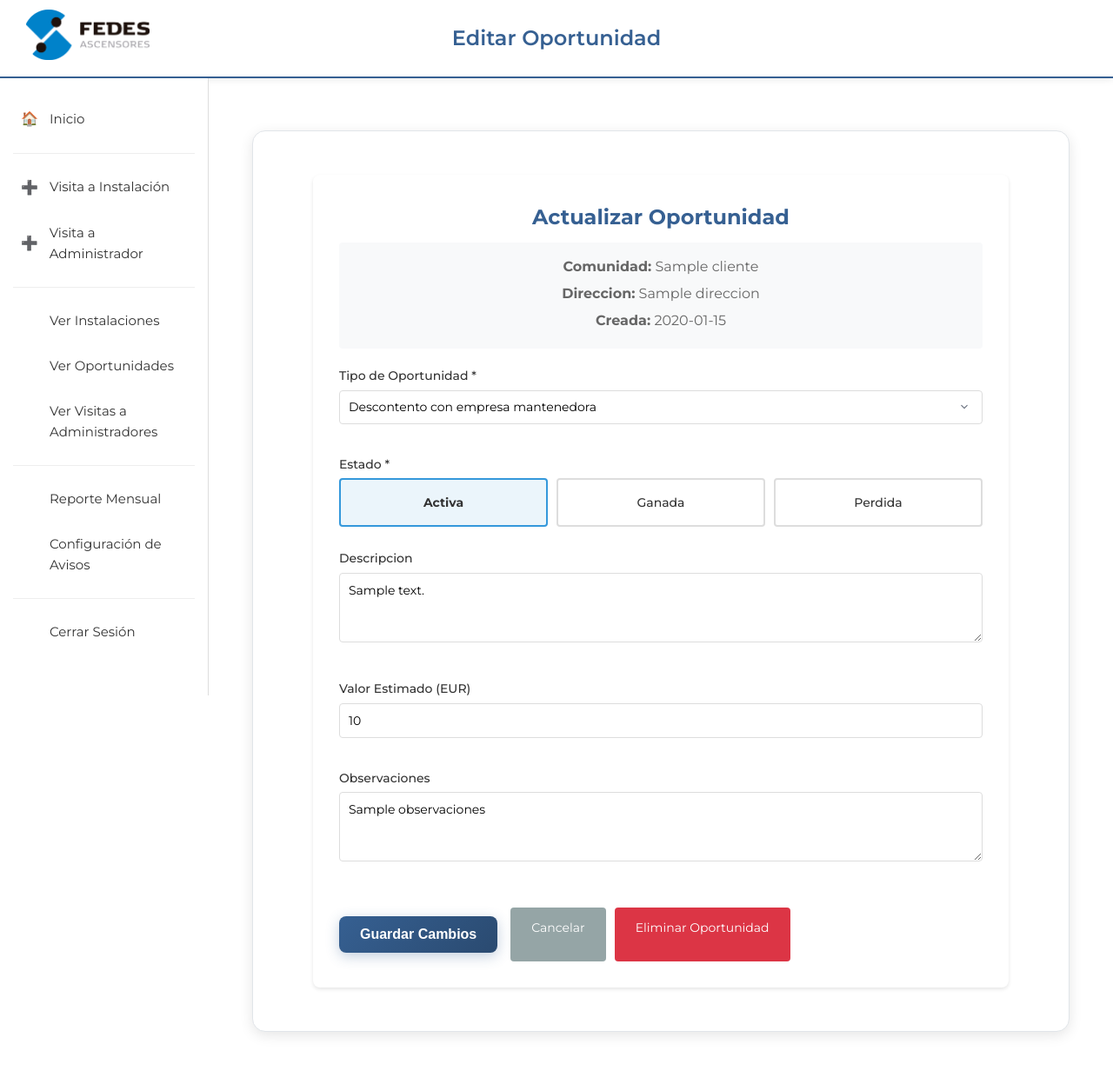
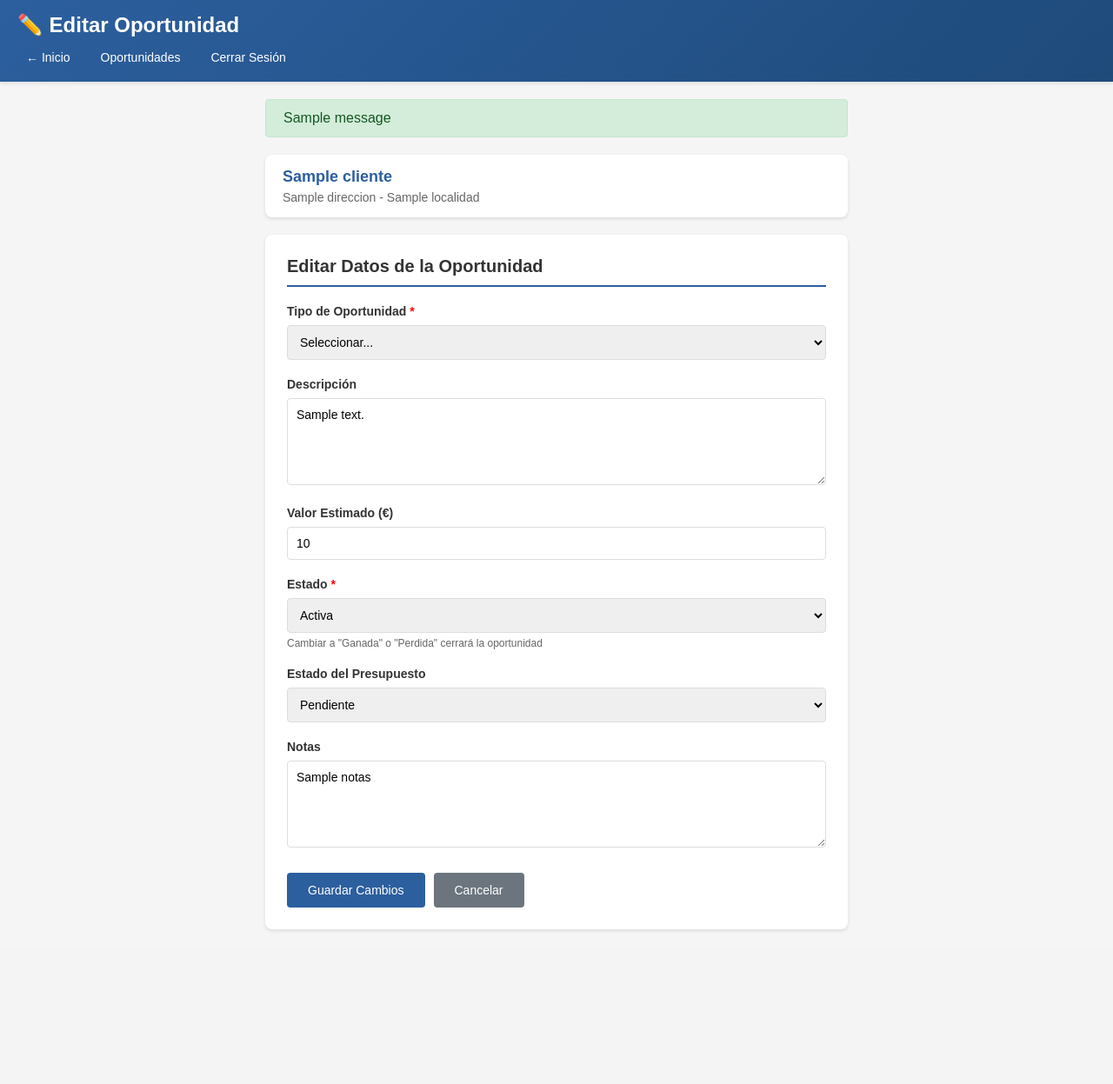
Before and after one commit to mstmarc/ascensoralert_, a Flask app: page /editar_oportunidad/1 in a window 1280 px wide. Shown: the whole page at 87% size. After the commit the page ends 1071 px from the top, so only its background shows below. Run offline with Flask 3, Linux system fonts and the light colour scheme; the visitor is signed in with stand-in values (Sample User, id 1); one stand-in notice (Sample message) is shown; a database or web service that is not in the repository returns one stand-in record (values such as "Sample title"); data that the repository does not hold is empty.

Commit message:
Update editar_oportunidad.html

```diff
--- a/templates/editar_oportunidad.html
+++ b/templates/editar_oportunidad.html
@@ -3,154 +3,267 @@
 <head>
     <meta charset="UTF-8">
     <meta name="viewport" content="width=device-width, initial-scale=1.0">
-    <title>Editar Oportunidad - AscensorAlert</title>
-    <link rel="stylesheet" href="/static/styles.css?v=5">
+    <title>Editar Oportunidad - Ascensor Alert</title>
     <style>
-        .menu-toggle { display: none; position: fixed; top: 20px; right: 20px; z-index: 1000; background: #366092; color: white; border: none; padding: 10px 15px; border-radius: 5px; cursor: pointer; font-size: 20px; }
-        .menu-lateral { display: none; position: fixed; top: 0; right: -300px; width: 250px; height: 100%; background: #2c3e50; z-index: 999; transition: right 0.3s ease; padding-top: 60px; box-shadow: -2px 0 5px rgba(0,0,0,0.3); }
-        .menu-lateral.active { right: 0; }
-        .menu-lateral a { display: block; color: white; padding: 15px 20px; text-decoration: none; border-bottom: 1px solid rgba(255,255,255,0.1); transition: background 0.3s; }
-        .menu-lateral a:hover { background: rgba(255,255,255,0.1); }
+        * { margin: 0; padding: 0; box-sizing: border-box; }
+        body { font-family: Arial, sans-serif; background: #f5f5f5; }
 
-        .container { max-width: 800px; margin: 0 auto; }
-        .card { background: white; padding: 30px; border-radius: 8px; box-shadow: 0 2px 4px rgba(0,0,0,0.1); }
-        .card h2 { margin-bottom: 10px; color: #366092; }
-        .comunidad-info { background: #f8f9fa; padding: 15px; border-radius: 4px; margin-bottom: 20px; }
-        .comunidad-info p { margin-bottom: 5px; color: #666; }
+        .header {
+            background: linear-gradient(135deg, #2c5f9e 0%, #1e4a7a 100%);
+            color: white;
+            padding: 15px 20px;
+            box-shadow: 0 2px 4px rgba(0,0,0,0.1);
+        }
 
-        .form-group { margin-bottom: 20px; }
-        .form-group label { display: block; margin-bottom: 5px; font-weight: 500; color: #333; }
-        .form-group input, .form-group select, .form-group textarea { width: 100%; padding: 10px; border: 1px solid #ddd; border-radius: 4px; font-size: 14px; box-sizing: border-box; }
-        .form-group textarea { min-height: 80px; resize: vertical; }
-        .form-group small { color: #666; font-size: 12px; display: block; margin-top: 5px; }
+        .header h1 { font-size: 24px; margin-bottom: 10px; }
 
-        .estado-group { display: grid; grid-template-columns: repeat(3, 1fr); gap: 10px; }
-        .estado-option { position: relative; }
-        .estado-option input[type="radio"] { position: absolute; opacity: 0; }
-        .estado-option label { display: block; padding: 15px; border: 2px solid #ddd; border-radius: 4px; text-align: center; cursor: pointer; transition: all 0.2s; }
-        .estado-option input[type="radio"]:checked + label { border-color: #3498db; background: #ebf5fb; font-weight: bold; }
+        .header-nav {
+            display: flex;
+            gap: 15px;
+            flex-wrap: wrap;
+        }
 
-        .form-actions { display: flex; gap: 10px; margin-top: 30px; flex-wrap: wrap; }
-        .btn { padding: 12px 24px; border: none; border-radius: 4px; font-size: 14px; cursor: pointer; text-decoration: none; display: inline-block; }
-        .btn-primary { background: #3498db; color: white; }
-        .btn-primary:hover { background: #2980b9; }
-        .btn-secondary { background: #95a5a6; color: white; }
-        .btn-secondary:hover { background: #7f8c8d; }
-        .btn-danger { background: #dc3545; color: white; }
-        .btn-danger:hover { background: #c82333; }
+        .header-nav a {
+            color: white;
+            text-decoration: none;
+            font-size: 14px;
+            padding: 5px 10px;
+            border-radius: 4px;
+            transition: background 0.3s;
+        }
+
+        .header-nav a:hover { background: rgba(255,255,255,0.2); }
+
+        .container {
+            max-width: 700px;
+            margin: 20px auto;
+            padding: 0 15px;
+        }
+
+        .info-comunidad {
+            background: white;
+            padding: 15px 20px;
+            border-radius: 8px;
+            margin-bottom: 20px;
+            box-shadow: 0 2px 4px rgba(0,0,0,0.1);
+        }
+
+        .info-comunidad h2 {
+            font-size: 18px;
+            color: #2c5f9e;
+            margin-bottom: 5px;
+        }
+
+        .info-comunidad p {
+            color: #666;
+            font-size: 14px;
+        }
+
+        .form-card {
+            background: white;
+            border-radius: 8px;
+            padding: 25px;
+            box-shadow: 0 2px 4px rgba(0,0,0,0.1);
+        }
+
+        .form-card h3 {
+            font-size: 20px;
+            color: #333;
+            margin-bottom: 20px;
+            padding-bottom: 10px;
+            border-bottom: 2px solid #2c5f9e;
+        }
+
+        .form-group {
+            margin-bottom: 20px;
+        }
+
+        .form-group label {
+            display: block;
+            font-weight: bold;
+            color: #333;
+            margin-bottom: 8px;
+            font-size: 14px;
+        }
+
+        .form-group input,
+        .form-group select,
+        .form-group textarea {
+            width: 100%;
+            padding: 10px;
+            border: 1px solid #ddd;
+            border-radius: 4px;
+            font-size: 14px;
+            font-family: Arial, sans-serif;
+        }
+
+        .form-group input:focus,
+        .form-group select:focus,
+        .form-group textarea:focus {
+            outline: none;
+            border-color: #2c5f9e;
+        }
+
+        .form-group textarea {
+            min-height: 100px;
+            resize: vertical;
+        }
+
+        .required {
+            color: red;
+        }
+
+        .form-actions {
+            display: flex;
+            gap: 10px;
+            margin-top: 25px;
+        }
+
+        .btn {
+            padding: 12px 24px;
+            border: none;
+            border-radius: 4px;
+            font-size: 14px;
+            cursor: pointer;
+            text-decoration: none;
+            display: inline-block;
+            text-align: center;
+        }
+
+        .btn-primary {
+            background: #2c5f9e;
+            color: white;
+        }
+
+        .btn-primary:hover {
+            background: #1e4a7a;
+        }
+
+        .btn-secondary {
+            background: #6c757d;
+            color: white;
+        }
+
+        .btn-secondary:hover {
+            background: #5a6268;
+        }
+
+        .alert {
+            padding: 12px 20px;
+            margin-bottom: 20px;
+            border-radius: 4px;
+        }
+
+        .alert.success {
+            background: #d4edda;
+            color: #155724;
+            border: 1px solid #c3e6cb;
+        }
+
+        .alert.error {
+            background: #f8d7da;
+            color: #721c24;
+            border: 1px solid #f5c6cb;
+        }
+
+        .help-text {
+            font-size: 12px;
+            color: #666;
+            margin-top: 5px;
+        }
 
         @media (max-width: 768px) {
-            .menu-toggle { display: block; }
-            .menu-lateral { display: block; }
-            .card { padding: 20px; }
-            .estado-group { grid-template-columns: 1fr; }
+            .header h1 { font-size: 20px; }
+            .form-card { padding: 20px 15px; }
+            .form-actions { flex-direction: column; }
+            .btn { width: 100%; }
         }
     </style>
 </head>
 <body>
-    <button class="menu-toggle" onclick="toggleMenu()">☰</button>
-    <nav class="menu-lateral" id="menuLateral">
-        <a href="/home">Inicio</a>
-        <a href="/leads_dashboard">Ver Comunidades</a>
-        <a href="/visitas_administradores_dashboard">Ver Visitas Administradores</a>
-        <a href="/oportunidades">Oportunidades</a>
-        <a href="/reporte_mensual">Descargo Comercial</a>
-        <a href="/logout">Cerrar Sesión</a>
-    </nav>
-
-    <header>
-        <div class="header-container">
-            <div class="logo-container">
-                <a href="/home">
-                    <img src="/static/logo-fedes-ascensores.png" alt="Logo Fedes Ascensores" class="logo">
-                </a>
-            </div>
-            <div class="title-container">
-                <h1>Editar Oportunidad</h1>
+    <div class="header">
+        <h1>✏️ Editar Oportunidad</h1>
+        <div class="header-nav">
+            <a href="{{ url_for('index') }}">← Inicio</a>
+            <a href="{{ url_for('oportunidades_dashboard') }}">Oportunidades</a>
+            <a href="{{ url_for('logout') }}">Cerrar Sesión</a>
         </div>
     </div>
-    </header>
 
-    <main>
-        <div class="menu">
     <div class="container">
-                <div class="card">
-                    <h2>Actualizar Oportunidad</h2>
+        {% with messages = get_flashed_messages(with_categories=true) %}
+            {% if messages %}
+                {% for category, message in messages %}
+                    <div class="alert {{ category }}">{{ message }}</div>
+                {% endfor %}
+            {% endif %}
+        {% endwith %}
 
-                    <div class="comunidad-info">
-                        <p><strong>Comunidad:</strong> {{ oportunidad.clientes.nombre_cliente or oportunidad.clientes.direccion }}</p>
-                        <p><strong>Direccion:</strong> {{ oportunidad.clientes.direccion }}</p>
-                        <p><strong>Creada:</strong> {{ oportunidad.fecha_creacion[:10] }}</p>
+        <div class="info-comunidad">
+            <h2>{{ oportunidad.clientes.nombre_cliente or 'Sin nombre' }}</h2>
+            <p>{{ oportunidad.clientes.direccion }} - {{ oportunidad.clientes.localidad }}</p>
         </div>
+
+        <div class="form-card">
+            <h3>Editar Datos de la Oportunidad</h3>
 
             <form method="POST">
                 <div class="form-group">
-                            <label for="tipo">Tipo de Oportunidad *</label>
-                            <select name="tipo" id="tipo" required>
-                                <option value="Descontento con empresa mantenedora" {% if oportunidad.tipo == "Descontento con empresa mantenedora" %}selected{% endif %}>Descontento con empresa mantenedora</option>
-                                <option value="Fecha de finalizacion de contrato proxima" {% if oportunidad.tipo == "Fecha de finalizacion de contrato proxima" %}selected{% endif %}>Fecha de finalizacion de contrato proxima</option>
-                                <option value="Presupuesto elevado de subsanacion IPO" {% if oportunidad.tipo == "Presupuesto elevado de subsanacion IPO" %}selected{% endif %}>Presupuesto elevado de subsanacion IPO</option>
-                                <option value="Modernizacion / Sustitucion prevista" {% if oportunidad.tipo == "Modernizacion / Sustitucion prevista" %}selected{% endif %}>Modernizacion / Sustitucion prevista</option>
+                    <label for="tipo">Tipo de Oportunidad <span class="required">*</span></label>
+                    <select id="tipo" name="tipo" required>
+                        <option value="">Seleccionar...</option>
+                        <option value="Cambio de mantenedora" {% if oportunidad.tipo == 'Cambio de mantenedora' %}selected{% endif %}>Cambio de mantenedora</option>
+                        <option value="Descontento con empresa mantenedora" {% if oportunidad.tipo == 'Descontento con empresa mantenedora' %}selected{% endif %}>Descontento con empresa mantenedora</option>
+                        <option value="Modernización" {% if oportunidad.tipo == 'Modernización' %}selected{% endif %}>Modernización</option>
+                        <option value="Reparación" {% if oportunidad.tipo == 'Reparación' %}selected{% endif %}>Reparación</option>
+                        <option value="Nuevo ascensor" {% if oportunidad.tipo == 'Nuevo ascensor' %}selected{% endif %}>Nuevo ascensor</option>
+                        <option value="IPO vencida" {% if oportunidad.tipo == 'IPO vencida' %}selected{% endif %}>IPO vencida</option>
+                        <option value="Otro" {% if oportunidad.tipo == 'Otro' %}selected{% endif %}>Otro</option>
                     </select>
                 </div>
 
                 <div class="form-group">
-                            <label>Estado *</label>
-                            <div class="estado-group">
-                                <div class="estado-option">
-                                    <input type="radio" name="estado" id="activa" value="activa" {% if oportunidad.estado == "activa" %}checked{% endif %} required>
-                                    <label for="activa">Activa</label>
-                                </div>
-                                <div class="estado-option">
-                                    <input type="radio" name="estado" id="ganada" value="ganada" {% if oportunidad.estado == "ganada" %}checked{% endif %}>
-                                    <label for="ganada">Ganada</label>
-                                </div>
-                                <div class="estado-option">
-                                    <input type="radio" name="estado" id="perdida" value="perdida" {% if oportunidad.estado == "perdida" %}checked{% endif %}>
-                                    <label for="perdida">Perdida</label>
-                                </div>
-                            </div>
+                    <label for="descripcion">Descripción</label>
+                    <textarea id="descripcion" name="descripcion" placeholder="Describe brevemente la oportunidad...">{{ oportunidad.descripcion or '' }}</textarea>
                 </div>
 
                 <div class="form-group">
-                            <label for="descripcion">Descripcion</label>
-                            <textarea name="descripcion" id="descripcion" placeholder="Detalles de la oportunidad...">{{ oportunidad.descripcion or '' }}</textarea>
+                    <label for="valor_estimado">Valor Estimado (€)</label>
+                    <input type="number" id="valor_estimado" name="valor_estimado" step="0.01" value="{{ oportunidad.valor_estimado or '' }}" placeholder="0.00">
                 </div>
 
                 <div class="form-group">
-                            <label for="valor_estimado">Valor Estimado (EUR)</label>
-                            <input type="number" name="valor_estimado" id="valor_estimado" step="0.01" value="{{ oportunidad.valor_estimado or '' }}" placeholder="Ej: 5000">
+                    <label for="estado">Estado <span class="required">*</span></label>
+                    <select id="estado" name="estado" required>
+                        <option value="activa" {% if oportunidad.estado == 'activa' %}selected{% endif %}>Activa</option>
+                        <option value="ganada" {% if oportunidad.estado == 'ganada' %}selected{% endif %}>Ganada</option>
+                        <option value="perdida" {% if oportunidad.estado == 'perdida' %}selected{% endif %}>Perdida</option>
+                    </select>
+                    <p class="help-text">Cambiar a "Ganada" o "Perdida" cerrará la oportunidad</p>
                 </div>
 
                 <div class="form-group">
-                            <label for="observaciones">Observaciones</label>
-                            <textarea name="observaciones" id="observaciones" placeholder="Notas, seguimiento, proximos pasos...">{{ oportunidad.observaciones or '' }}</textarea>
+                    <label for="estado_presupuesto">Estado del Presupuesto</label>
+                    <select id="estado_presupuesto" name="estado_presupuesto">
+                        <option value="No" {% if oportunidad.estado_presupuesto == 'No' %}selected{% endif %}>No</option>
+                        <option value="Pendiente" {% if oportunidad.estado_presupuesto == 'Pendiente' %}selected{% endif %}>Pendiente</option>
+                        <option value="Enviado" {% if oportunidad.estado_presupuesto == 'Enviado' %}selected{% endif %}>Enviado</option>
+                        <option value="Aceptado" {% if oportunidad.estado_presupuesto == 'Aceptado' %}selected{% endif %}>Aceptado</option>
+                        <option value="Rechazado" {% if oportunidad.estado_presupuesto == 'Rechazado' %}selected{% endif %}>Rechazado</option>
+                    </select>
+                </div>
+
+                <div class="form-group">
+                    <label for="notas">Notas</label>
+                    <textarea id="notas" name="notas" placeholder="Observaciones, detalles, comentarios internos...">{{ oportunidad.notas or '' }}</textarea>
                 </div>
 
                 <div class="form-actions">
                     <button type="submit" class="btn btn-primary">Guardar Cambios</button>
-                            <a href="/ver_oportunidad/{{ oportunidad.id }}" class="btn btn-secondary">Cancelar</a>
-                            <a href="/eliminar_oportunidad/{{ oportunidad.id }}" class="btn btn-danger" onclick="return confirm('¿Estas seguro de eliminar esta oportunidad?\n\nEsta accion no se puede deshacer.')">Eliminar Oportunidad</a>
+                    <a href="{{ url_for('ver_oportunidad', oportunidad_id=oportunidad.id) }}" class="btn btn-secondary">Cancelar</a>
                 </div>
             </form>
         </div>
     </div>
-        </div>
-    </main>
-
-    <script>
-        function toggleMenu() {
-            document.getElementById('menuLateral').classList.toggle('active');
-        }
-
-        document.addEventListener('click', function(event) {
-            const menu = document.getElementById('menuLateral');
-            const toggle = document.querySelector('.menu-toggle');
-            if (!menu.contains(event.target) && !toggle.contains(event.target)) {
-                menu.classList.remove('active');
-            }
-        });
-    </script>
-<script src="/static/sidebar.js"></script>
 </body>
 </html>
```
Lines whose indentation alone changed are shown as unchanged.
